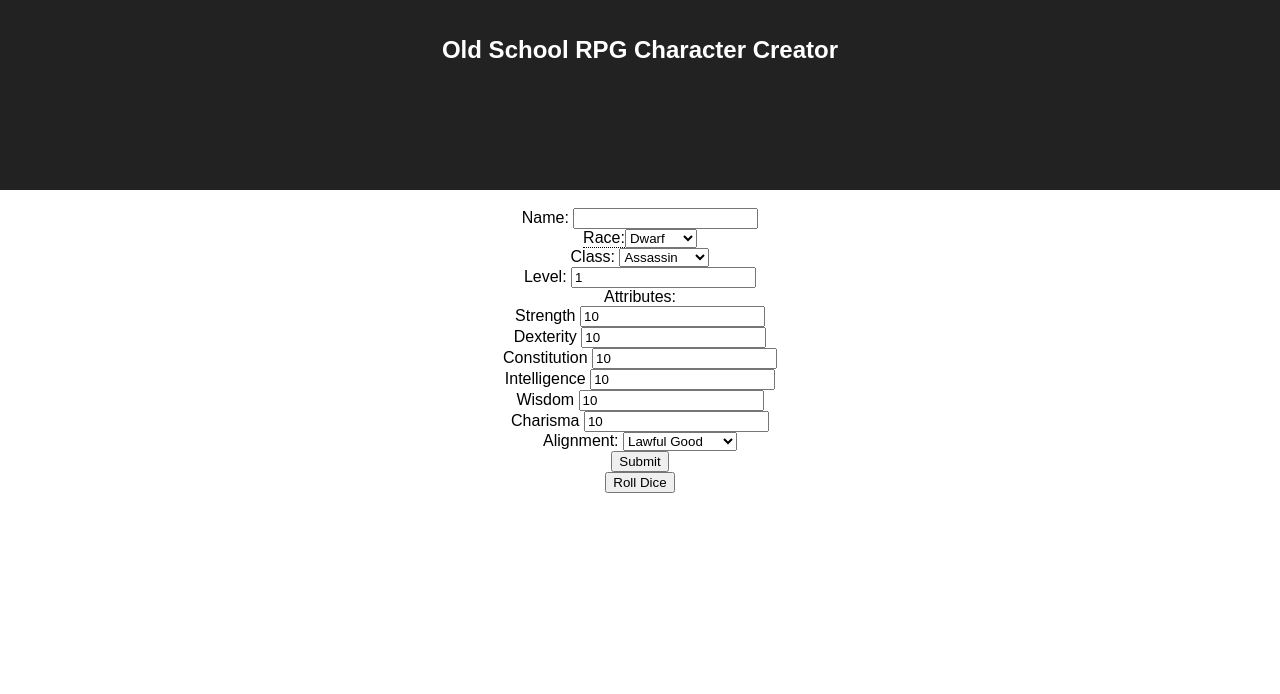
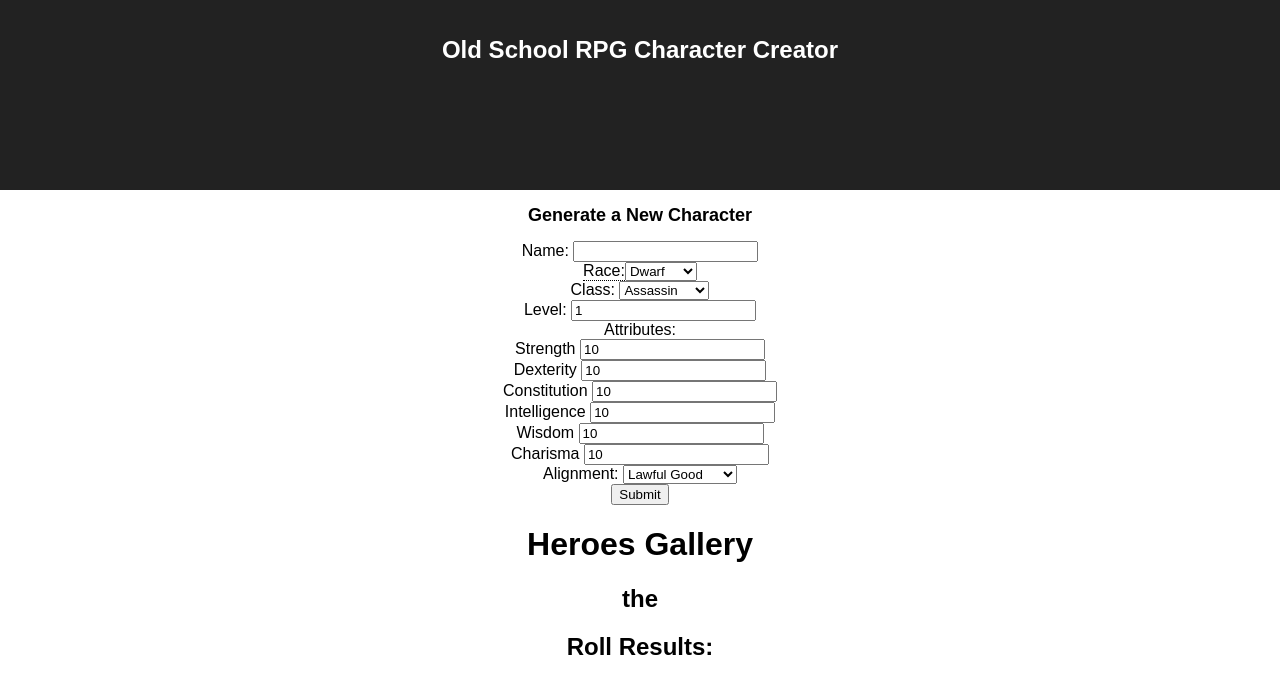
Before and after one commit to DMscotifer/character_generator_react, a React (Create React App) app: page / in a window 1280 px wide. Shown: the top 694 px of the page. Built offline with nearby package versions, Linux system fonts and the light colour scheme.

Commit message:
Display character name and class

```diff
--- a/src/App.js
+++ b/src/App.js
@@ -10,8 +10,7 @@ class App extends Component {
         <header className="App-header">
           <h1 className="App-title">Old School RPG Character Creator</h1>
         </header>
-        <p className="App-intro">
-        </p>
+        <h2 className="App-intro">Generate a New Character</h2>
         <div className="character-sheet">
           <CharacterBox/>
         </div>
--- /dev/null
+++ b/src/components/HeroesGallery.js
@@ -0,0 +1,14 @@
+import React from 'react';
+
+class HeroesGallery extends React.Component {
+  render() {
+    return (
+      <div>
+        <h1>Heroes Gallery</h1>
+        <h2>{this.props.charName} the {this.props.characterClass}</h2>
+      </div>
+    )
+  }
+}
+
+export default HeroesGallery;
--- a/src/containers/CharacterBox.js
+++ b/src/containers/CharacterBox.js
@@ -1,23 +1,25 @@
 import React from "react";
 import CharacterBoxForm from "../components/CharacterBoxForm";
+import HeroesGallery from '../components/HeroesGallery';
+
 
 class CharacterBox extends React.Component {
   constructor(props) {
     super(props);
     this.state = {
       characters: [],
-      name: null
+      name: null,
+      charRace: null,
+      charClass: null,
+      charAlignment: null
     }
     this.handleSubmitClick = this.handleSubmitClick.bind(this);
-    // this.handleCountrySelect = this.handleCountrySelect.bind(this);
   }
   componentDidMount() {
     console.log("CharacterBox mounted");
   }
 
   handleSubmitClick(event) {
-    // const countryIndex = event.target.value;
-    // const country = this.state.countries[countryIndex];
     const characterName = document.querySelector('#char-name')
     const characterRace = document.querySelector('#race')
     const characterClass = document.querySelector('#character-class')
@@ -26,8 +28,12 @@ class CharacterBox extends React.Component {
     console.log(characterRace.value);
     console.log(characterClass.value);
     console.log(characterAlignment.value);
-    // this.setState({selectedCountry: country})
-    this.setState({name: characterName.value})
+    this.setState({
+      name: characterName.value,
+      charRace: characterRace.value,
+      charClass: characterClass.value,
+      charAlignment: characterAlignment.value,
+    })
   }
 
   render() {
@@ -35,10 +41,12 @@ class CharacterBox extends React.Component {
       <div className="character-input">
         <CharacterBoxForm handleSubmit={this.handleSubmitClick}/>
         <button onClick={this.handleSubmitClick}>Submit</button>
-        {/* <CharacterDetails details={characters}/> */}
-      </div>
-    )
+        <HeroesGallery
+          charName={this.state.name}
+          characterClass={this.state.charClass}/>
+        </div>
+      )
+    }
   }
-}
 
-export default CharacterBox;
+  export default CharacterBox;
--- a/src/containers/DiceRoller.js
+++ b/src/containers/DiceRoller.js
@@ -4,8 +4,8 @@ class DiceRoller extends React.Component {
 
   render() {
     return (
-      <div className="button">
-        <button>Roll Dice</button>
+      <div>
+        <h2>Roll Results:</h2>
       </div>
     )
   }
```
Also changed, not shown: src/components/CharacterBoxForm.js (+0 -7 lines), src/components/RollAttributes.js (added, +11 -0 lines).
